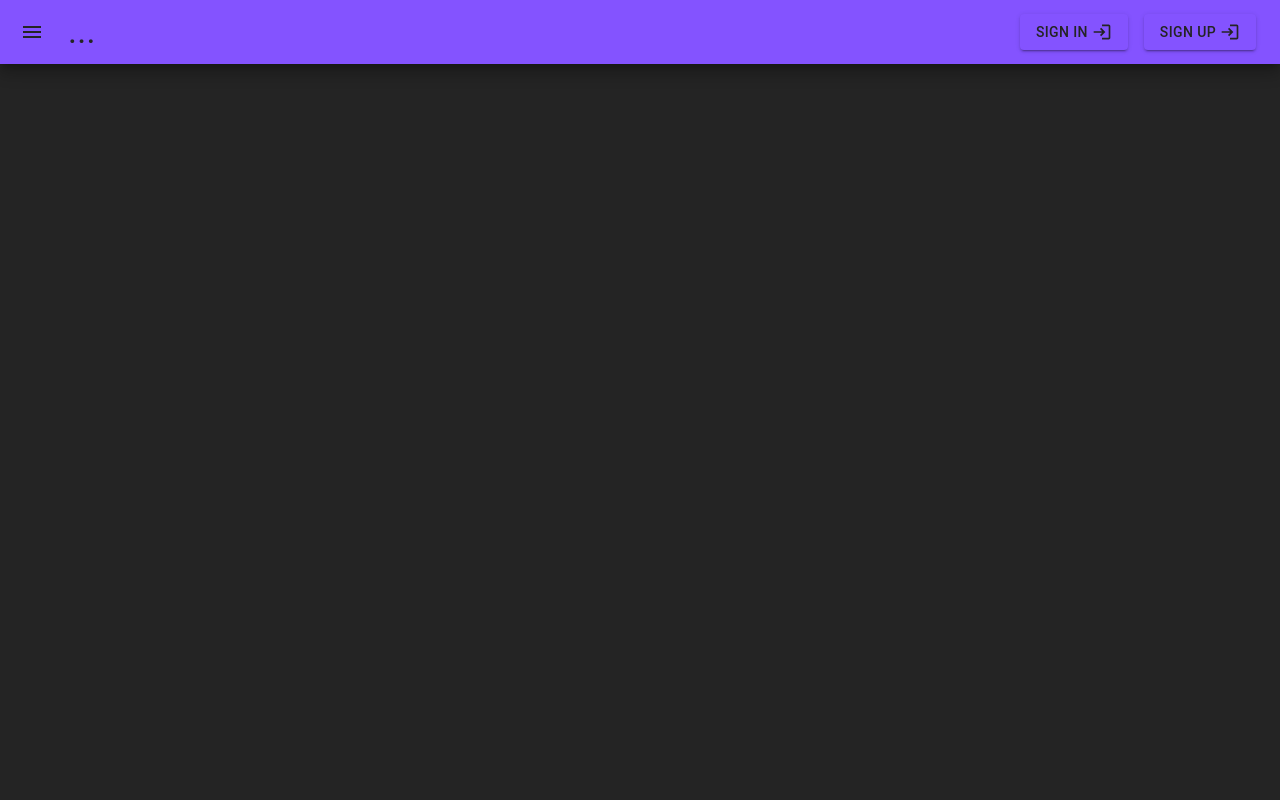
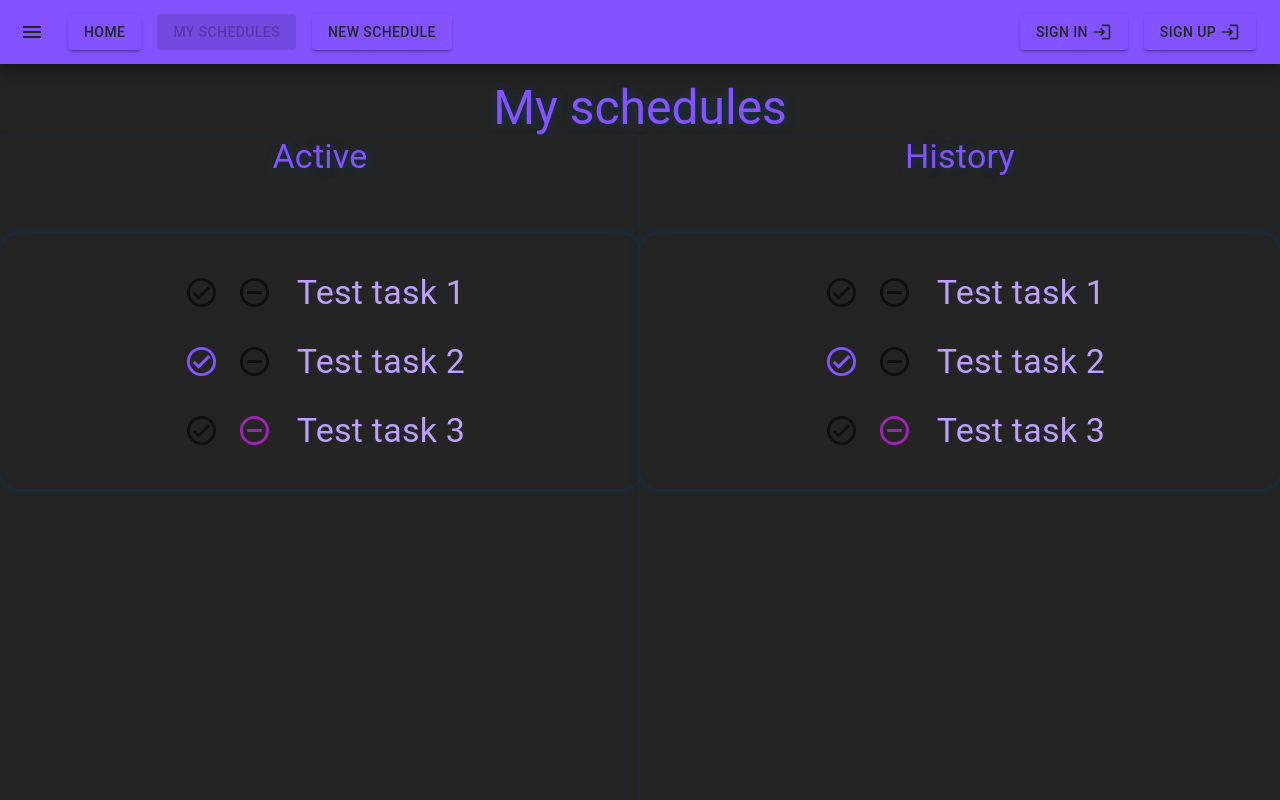
Before and after one commit to DreaMTH/time-tracker-front, a React (Vite) app: page /schedules/mine in a window 1280 px wide. Built offline with nearby package versions, Linux system fonts and the light colour scheme.

Commit message:
post schedule modal

```diff
--- a/src/components/NavBar.tsx
+++ b/src/components/NavBar.tsx
@@ -4,8 +4,8 @@ import {
   Button,
   IconButton,
   Toolbar,
-  Typography
 } from "@mui/material";
+import { Link } from 'react-router-dom';
 import MenuIcon from '@mui/icons-material/Menu'
 import LoginOutlinedIcon from '@mui/icons-material/LoginOutlined';
 import { useState } from "react";
@@ -31,8 +31,25 @@ export const NavBar = () => {
                         onClick={ () => setLogged(!isLogged) }>
               <MenuIcon/>
             </IconButton>
-            <Typography variant={ 'h4' }
-                        sx={ { flexGrow: 1 } }>...</Typography>
+            <Box sx={ { display: 'flex', flexGrow: 1, gap: 2 } }>
+              <Link to={ '/' }>
+                <Button color={ 'primary' }
+                        disabled={ location.pathname === '/' }
+                        variant={ 'contained' }>Home</Button>
+              </Link>
+              <Link to={ '/schedules/mine' }>
+                <Button color={ 'primary' }
+                        disabled={ location.pathname === '/schedules/mine' }
+                        variant={ 'contained' }>My
+                  schedules</Button>
+              </Link>
+              <Link to={ '/schedules/new' }>
+                <Button color={ 'primary' }
+                        disabled={ location.pathname === '/schedules/new' }
+                        variant={ 'contained' }>New
+                  Schedule</Button>
+              </Link>
+            </Box>
             { !isLogged &&
                 <Box sx={ { gap: 2 } } display={ 'flex' }>
                     <Button size={ 'medium' } variant={ 'contained' }
--- a/src/components/PostScheduleModal.tsx
+++ b/src/components/PostScheduleModal.tsx
@@ -6,7 +6,7 @@ import {
   TextField,
   Typography
 } from '@mui/material';
-import { Dispatch, SetStateAction } from "react";
+import { Dispatch, SetStateAction, useState } from "react";
 import { ScheduleRecord } from "../interfaces/ScheduleInterfaces.ts";
 
 interface Props {
@@ -30,13 +30,17 @@ const style = {
   gap: 2,
 };
 export const PostScheduleModal = ({ isOpen, setOpenState, data }: Props) => {
+  const [scheduleName, setScheduleName] = useState<string>('');
+  const [scheduleDescription, setScheduleDescription] = useState<string>('');
   return (
     <>
       <Modal sx={ style } open={ isOpen } onClose={ () => setOpenState(false) }>
         <Container sx={ { display: 'flex', flexDirection: 'column' } }>
           <Typography textAlign={ 'center' }>Name your task list before
             saving:</Typography>
-          <TextField fullWidth sx={ {
+          <TextField value={ scheduleName }
+                     onChange={ (e) => setScheduleName(e.target.value) }
+                     fullWidth sx={ {
             input: {
               color: 'primary.light',
               textAlign: 'center'
@@ -46,12 +50,16 @@ export const PostScheduleModal = ({ isOpen, setOpenState, data }: Props) => {
           <Typography textAlign={ 'center' }>(Optional*) Give a description to
             your task
             set:</Typography>
-          <TextField rows={ 5 } multiline
+          <TextField value={ scheduleDescription }
+                     onChange={ (e) => setScheduleDescription(e.target.value) }
+                     rows={ 5 } multiline
                      inputProps={ { style: { color: '#bc9ffe' } } }
                      fullWidth/>
           <br/>
           <Box display={ 'flex' }>
-            <Button onClick={ () => console.log(data, 'is saved') }>Save task
+            <Button onClick={ () => console.log(
+              { scheduleName, scheduleDescription, data }, 'is saved') }>Save
+              task
               set</Button>
             <Button onClick={ () => console.log(data, 'is published') }>Save
               task set and publish</Button>
--- a/src/components/scheduleItem.tsx
+++ b/src/components/scheduleItem.tsx
@@ -19,7 +19,7 @@ export const ScheduleItem = ({
                                isResultFixed
                              }: Props) => {
   const [taskDoneCheck, setTaskDoneCheck] = useState<boolean>(
-    doneValue || false);
+    doneValue);
   const [taskAbandonCheck, setTaskAbandonCheck] = useState<boolean>(
     abandonValue);
   const handleDoneChange = (event: ChangeEvent<HTMLInputElement>) => {
--- a/src/main.tsx
+++ b/src/main.tsx
@@ -9,6 +9,7 @@ import { Provider } from 'react-redux';
 import { store } from "./store/store.ts";
 import { BrowserRouter, Route, Routes } from 'react-router-dom';
 import { CreateSchedule } from "./pages/CreateSchedule.tsx";
+import { MySchedules } from "./pages/MySchedules.tsx";
 
 ReactDOM.createRoot(document.getElementById('root')!).render(
   <React.StrictMode>
@@ -19,6 +20,7 @@ ReactDOM.createRoot(document.getElementById('root')!).render(
           <Routes>
             <Route path={ '/' } Component={ App }/>
             <Route path={ '/schedules/new' } Component={ CreateSchedule }/>
+            <Route path={ '/schedules/mine' } Component={ MySchedules }/>
           </Routes>
         </ThemeProvider>
       </Provider>
--- a/src/pages/CreateSchedule.tsx
+++ b/src/pages/CreateSchedule.tsx
@@ -17,6 +17,8 @@ export const CreateSchedule = () => {
     setArray(
       prevState => [...prevState, {
         taskName: arrayItem,
+        isTaskAbandon: false,
+        isTaskDone: false,
         isResultFixed: false
       }]);
     setErrorRecord(false);
@@ -65,7 +67,8 @@ export const CreateSchedule = () => {
           schedule</Button>
       </Paper>
       <PostScheduleModal isOpen={ postModalOpen }
-                         setOpenState={ setPostModalState } data={scheduleArray}/>
+                         setOpenState={ setPostModalState }
+                         data={ scheduleArray }/>
     </>
   );
 }
--- /dev/null
+++ b/src/pages/MySchedules.tsx
@@ -0,0 +1,63 @@
+import { useState, useEffect } from "react";
+import { ScheduleRecord } from "../interfaces/ScheduleInterfaces.ts";
+import { ScheduleList } from "../components/scheduleList.tsx";
+import { Container, Paper, Typography } from "@mui/material";
+
+const splitScreens = {
+  backgroundColor: '#242424',
+  height: '100%',
+  width: '50%',
+  position: 'fixed',
+  boxShadow: '1px 1px 5px #123455'
+}
+export const MySchedules = () => {
+  const [data, setData] = useState<ScheduleRecord[]>([]);
+  useEffect(() => {
+    setData([
+      {
+        taskName: 'Test task 1',
+        isTaskDone: false,
+        isTaskAbandon: false,
+        isResultFixed: false,
+      },
+      {
+        taskName: 'Test task 2',
+        isTaskDone: true,
+        isTaskAbandon: false,
+        isResultFixed: false,
+      },
+      {
+        taskName: 'Test task 3',
+        isTaskDone: false,
+        isTaskAbandon: true,
+        isResultFixed: true,
+      },
+    ])
+  }, []);
+  return (
+    <>
+      <Container sx={ { marginTop: 10 } }>
+        <Typography color={ 'primary' }
+                    sx={ { textShadow: '1px 1px 10px #123455' } }
+                    textAlign={ 'center' } variant={ 'h3' }>My
+          schedules</Typography>
+        <Paper
+          sx={ { ...splitScreens, left: 0 } }>
+          <Typography color={ 'primary' }
+                      sx={ { textShadow: '1px 1px 10px #123455' } }
+                      textAlign={ 'center' }
+                      variant={ 'h4' }>Active</Typography>
+          <ScheduleList data={ data }/>
+        </Paper>
+        <Paper
+          sx={ { ...splitScreens, right: 0 } }>
+          <Typography color={ 'primary' }
+                      sx={ { textShadow: '1px 1px 10px #123455' } }
+                      textAlign={ 'center' }
+                      variant={ 'h4' }>History</Typography>
+          <ScheduleList data={ data }/>
+        </Paper>
+      </Container>
+    </>
+  );
+}
```
Also changed, not shown: src/components/scheduleList.tsx (+5 -4 lines), src/interfaces/ScheduleInterfaces.ts (+7 -0 lines).
